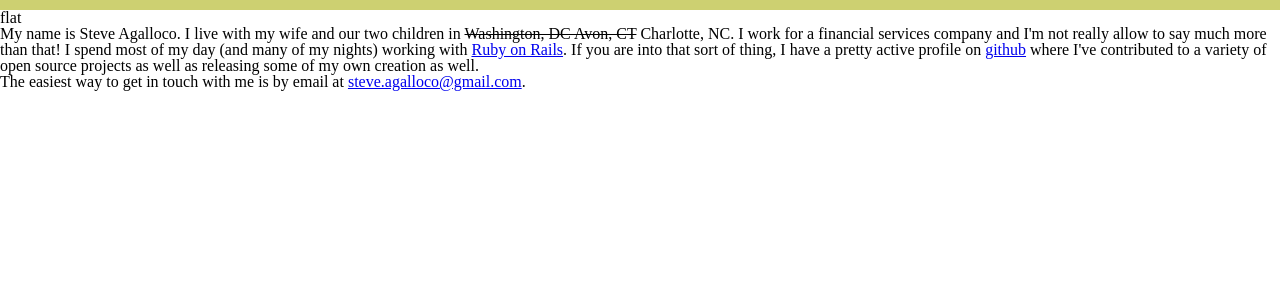
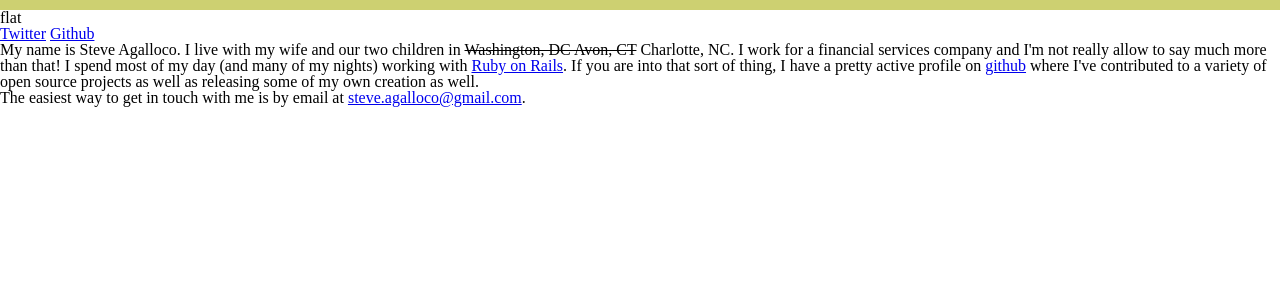
Before and after one commit to stve/stve.github.io, a Jekyll site: the page built from about.html, in a window 1280 px wide. Shown: the top 300 px of the page. Built offline with Jekyll 4.4.1, drawn with Linux system fonts in a browser that asks for light colours; nearby versions of some CDN libraries; library files that are not in the unit come from our copies; Markdown is read by kramdown in place of the engine named in the settings.

Commit message:
fill out header

```diff
--- a/_includes/header.html
+++ b/_includes/header.html
@@ -1,4 +1,8 @@
 <header>
   <span id="flat">flat</span>
 
+  <aside id="social-media">
+    <a href="https://twitter.com/anno" title="Twitter">Twitter</a>
+    <a href="https://github.com/spagalloco" title="Github">Github</a>
+  </aside>
 </header>
```
